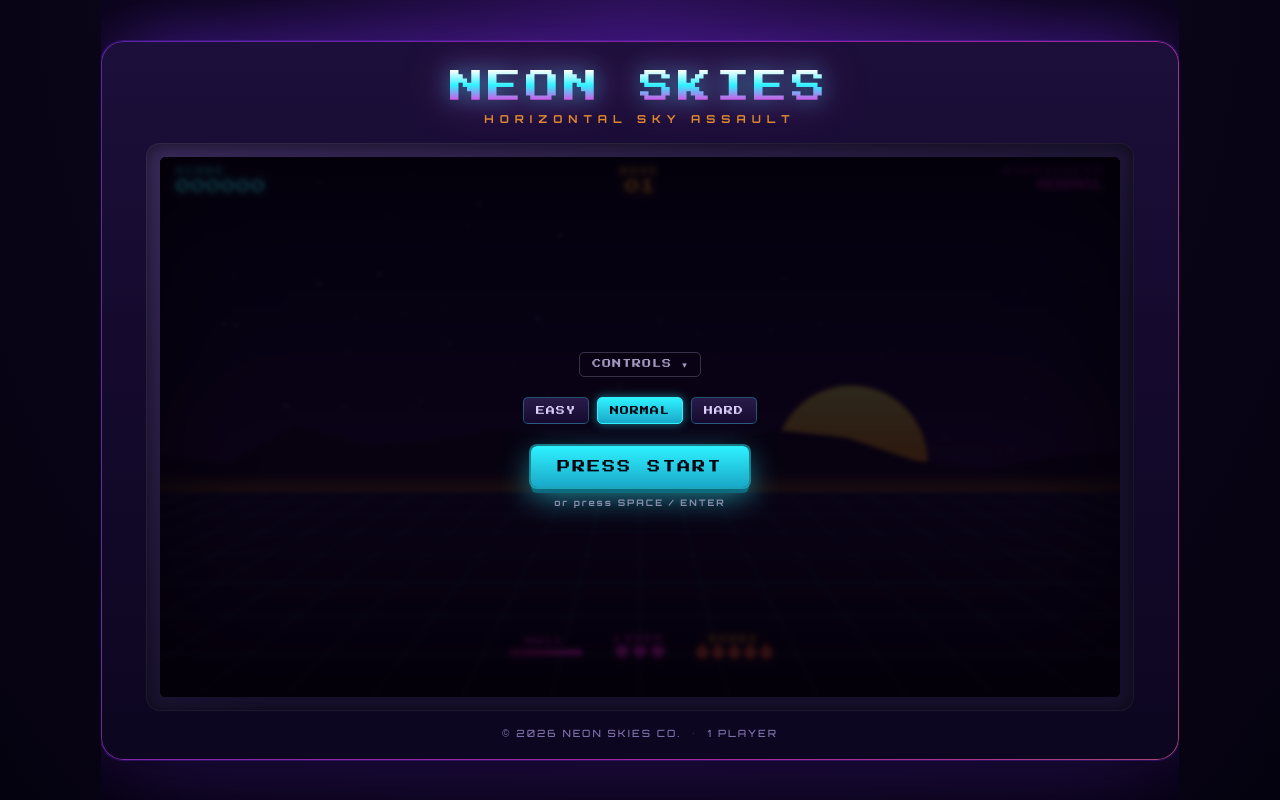
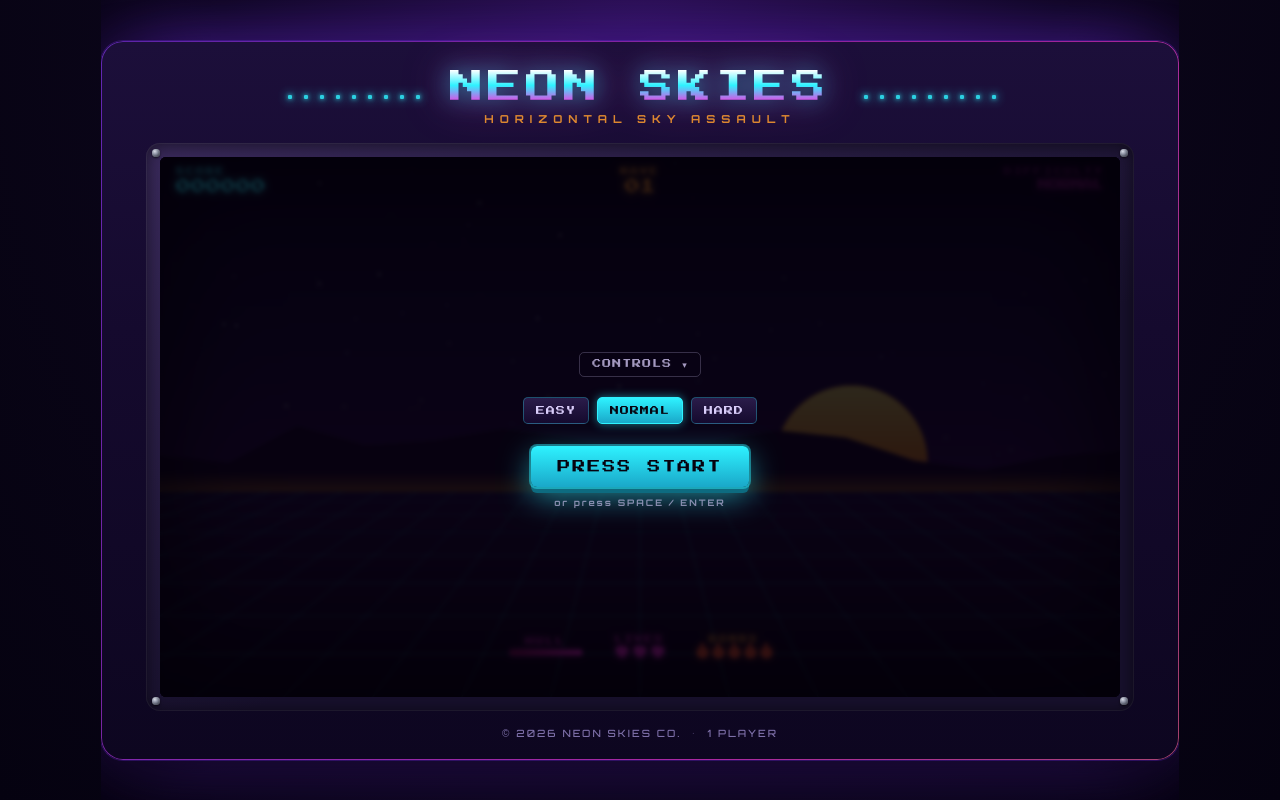
Before and after one commit to johnnyyungy/shooting-game, a plain HTML site: page index.html in a window 1280 px wide. Drawn offline with Linux system fonts and the light colour scheme; animation ran at ten frames a second.

Commit message:
Add arcade-cabinet flourishes: marquee chase lights and bezel corner bolts
Chase lights flank the title (left and right) rather than sitting in their
own row above it, so they don't add extra vertical height to the cabinet —
an initial full-width version above the marquee pushed too much below the
fold. Corner bolts are small decorative rivet icons on the screen bezel.
Both are pure CSS (repeating-gradient + steps() animation for the chase,
radial-gradient for the bolts), no new images.

Co-Authored-By: Claude Sonnet 5 <noreply@anthropic.com>
Claude-Session: https://claude.ai/code/session_017tDgtcaAJt6UjQYnUm6ekK

```diff
--- a/index.html
+++ b/index.html
@@ -15,11 +15,19 @@
   <div class="cab-glow"></div>
 
   <header class="marquee">
-    <span class="marquee-text">NEON SKIES</span>
-    <span class="marquee-sub">HORIZONTAL SKY ASSAULT</span>
+    <div class="marquee-lights"></div>
+    <div class="marquee-titles">
+      <span class="marquee-text">NEON SKIES</span>
+      <span class="marquee-sub">HORIZONTAL SKY ASSAULT</span>
+    </div>
+    <div class="marquee-lights"></div>
   </header>
 
   <div class="screen-frame">
+    <span class="bolt bolt-tl"></span>
+    <span class="bolt bolt-tr"></span>
+    <span class="bolt bolt-bl"></span>
+    <span class="bolt bolt-br"></span>
     <div class="screen">
       <canvas id="game" width="960" height="540"></canvas>
 
--- a/style.css
+++ b/style.css
@@ -75,10 +75,37 @@ body::before {
   100% { background-position: 300% 50%; }
 }
 
+/* Bulb strips flanking the title, chasing left to right like the light
+   strip on a real arcade cabinet header. A single repeating-gradient layer
+   with its background-position animated in whole-dot steps, rather than
+   extra DOM elements per bulb. Sits beside the title (not above it) so it
+   doesn't add extra height to the cabinet. */
+.marquee-lights {
+  flex: 1 1 auto;
+  max-width: 140px;
+  height: 6px;
+  background-image: repeating-radial-gradient(circle at 8px 3px, var(--cyan) 0 2px, transparent 2.4px 16px);
+  background-size: 16px 6px;
+  filter: drop-shadow(0 0 2px var(--cyan)) drop-shadow(0 0 5px var(--cyan));
+  opacity: 0.85;
+  animation: chaseLights 1.1s steps(5) infinite;
+}
+
+@keyframes chaseLights {
+  to { background-position: -80px 0; }
+}
+
 .marquee {
-  text-align: center;
+  display: flex;
+  align-items: center;
+  justify-content: center;
+  gap: clamp(10px, 3vw, 28px);
   margin-bottom: 18px;
   line-height: 1;
+}
+
+.marquee-titles {
+  text-align: center;
 }
 
 .marquee-text {
@@ -105,11 +132,28 @@ body::before {
 }
 
 .screen-frame {
+  position: relative;
   padding: 14px;
   border-radius: 14px;
   background: linear-gradient(155deg, #3a2a5c, #17102c 60%);
   box-shadow: inset 0 0 0 1px rgba(255,255,255,0.05), inset 0 2px 18px rgba(0,0,0,0.6);
 }
+
+/* Small rivet/screw-head icons at the bezel's four corners — a cheap
+   hardware detail that reads as "physical cabinet" rather than a div. */
+.bolt {
+  position: absolute;
+  width: 8px;
+  height: 8px;
+  border-radius: 50%;
+  background: radial-gradient(circle at 35% 30%, #d8dce6 0%, #9095a6 35%, #3f4350 75%, #1a1c22 100%);
+  box-shadow: 0 1px 2px rgba(0, 0, 0, 0.6), inset 0 0 1px rgba(255, 255, 255, 0.5);
+  z-index: 2;
+}
+.bolt-tl { top: 6px; left: 6px; }
+.bolt-tr { top: 6px; right: 6px; }
+.bolt-bl { bottom: 6px; left: 6px; }
+.bolt-br { bottom: 6px; right: 6px; }
 
 .screen {
   position: relative;
```
